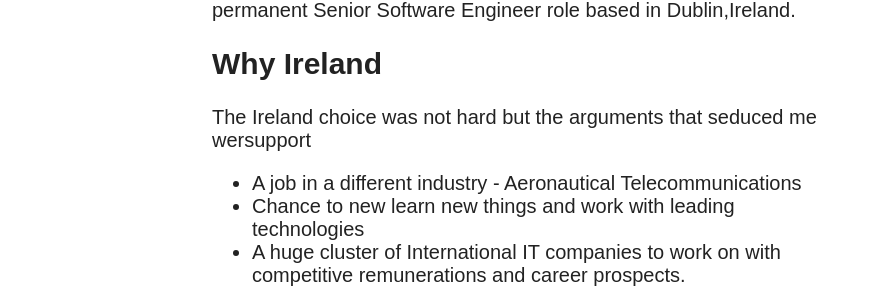
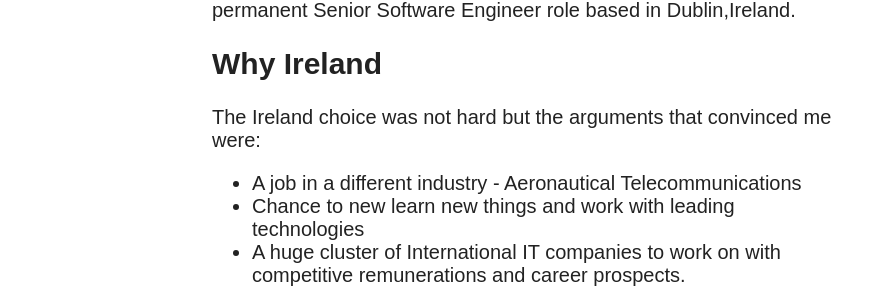
Before and after one commit to hvasconcelos/hvasconcelos.github.io, a Jekyll site: the page built from _posts/2013-09-29-Moving-To-Ireland.md, in a window 1280 px wide and 900 px high, scrolled down 1536 px. Shown: the part 154-442 px from the top of the window, without its empty margins (128-1010 px from the left). Built offline with Jekyll 4.4.1, drawn with Linux system fonts in a browser that asks for light colours; nearby versions of some CDN libraries; comment, search, counter and statistics services are not loaded.

Commit message:
Fix on Why ireland list

```diff
--- a/_posts/2013-09-29-Moving-To-Ireland.md
+++ b/_posts/2013-09-29-Moving-To-Ireland.md
@@ -22,7 +22,8 @@ The job interview processes lasted in August when i accepted a proposal made by
 
 ## Why Ireland
 
- The Ireland choice was not hard but the arguments that seduced me wersupport
+The Ireland choice was not hard but the arguments that convinced me were:
+
 * A job in a different industry - Aeronautical Telecommunications
 * Chance to new learn new things and work with leading technologies
 * A huge cluster of International IT companies to work on with  competitive remunerations and career prospects.
```
